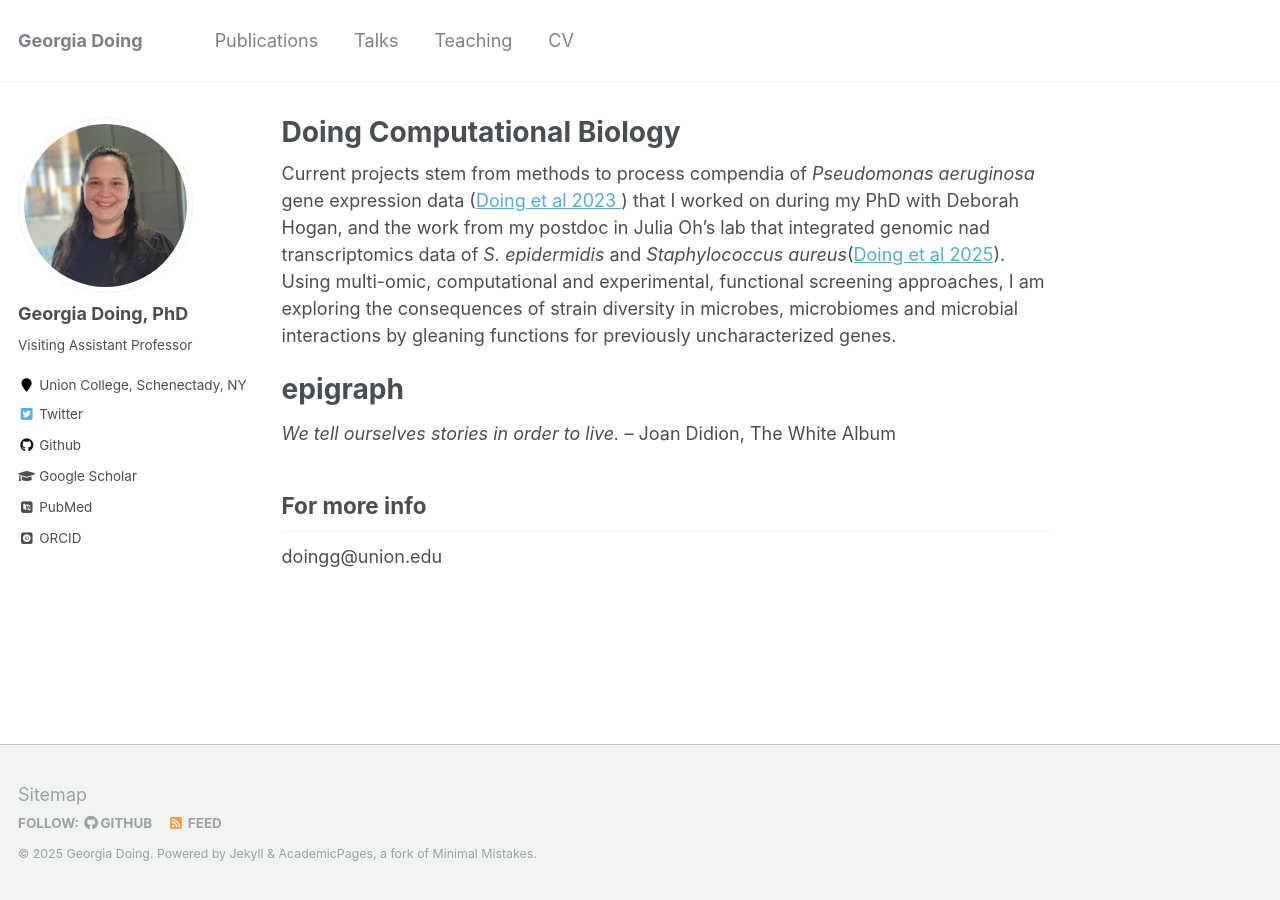
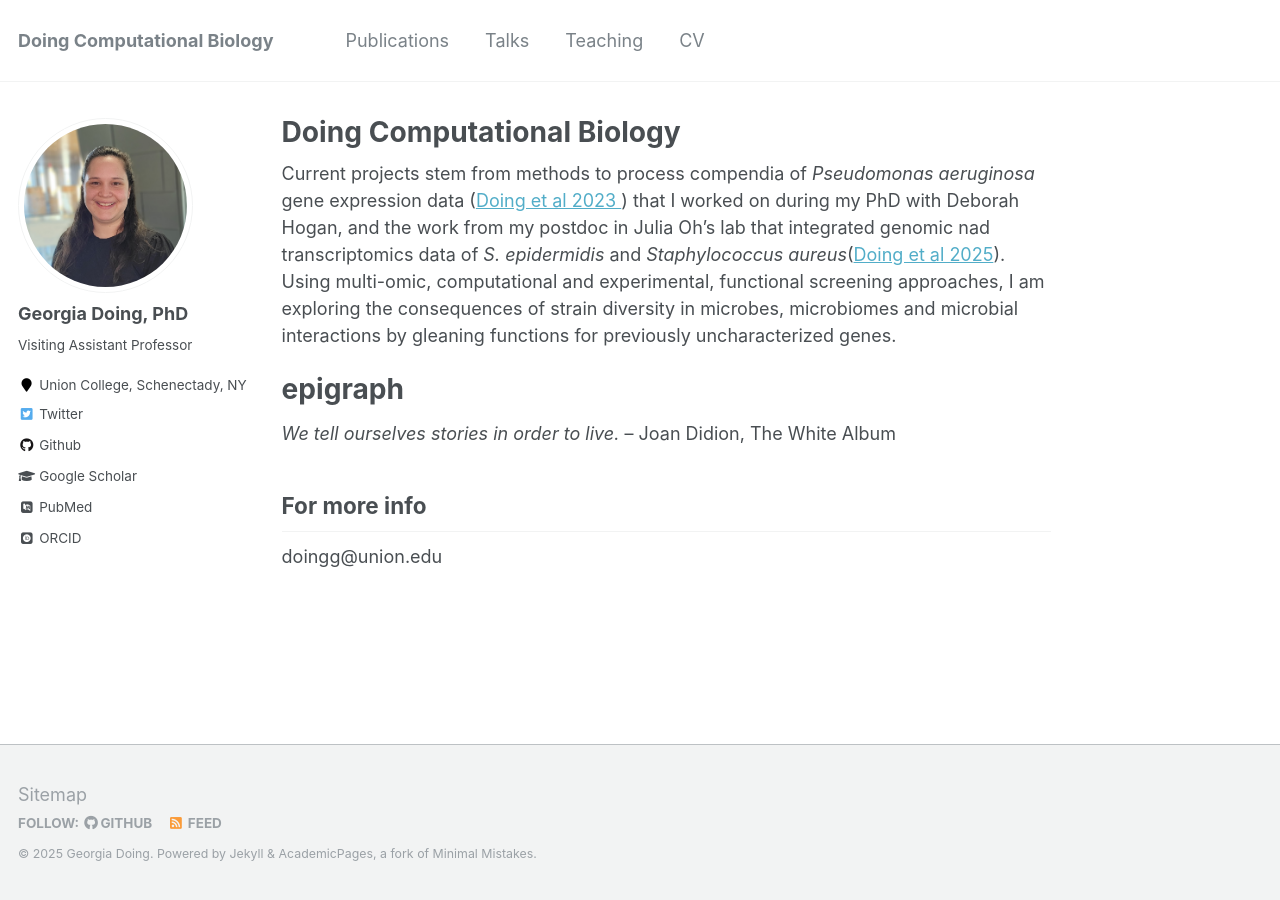
Before and after one commit to georgiadoing/georgiadoing.github.io, a Jekyll site: the page built from _pages/about.md, in a window 1280 px wide. Built offline with Jekyll 4.4.1, drawn with Linux system fonts in a browser that asks for light colours; some web fonts are replaced.

Commit message:
Update _config.yml

```diff
--- a/_config.yml
+++ b/_config.yml
@@ -7,7 +7,7 @@
 
 # Site Settings
 locale                   : "en-US"
-title                    : "Georgia Doing"
+title                    : "Doing Computational Biology"
 title_separator          : "-"
 name                     : &name "Georgia Doing"
 description              : &description "Visiting Assistant Professor of Computer Science at Union College, Schenectady, NY"
```
